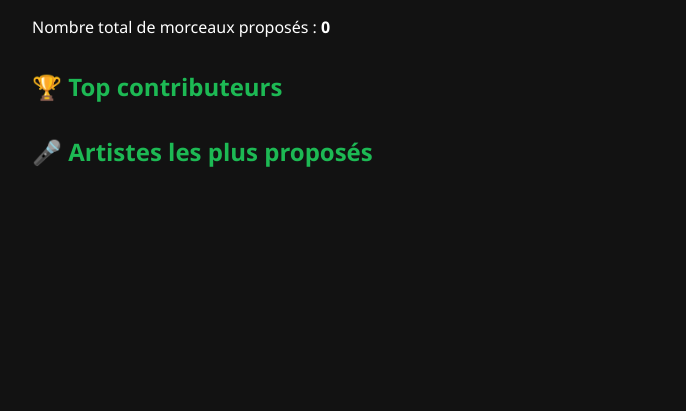
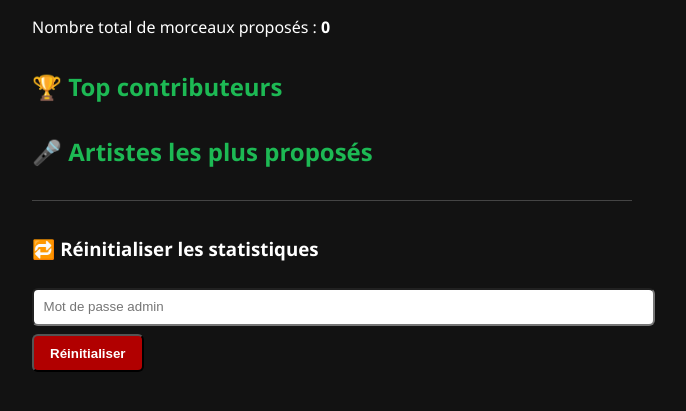
Before and after one commit to editionsnathan/spotify-playlist-dnc3, a Flask app: page /stats in a window 1280 px wide. Shown: the part 141-552 px from the top of the page, without its empty margins (308-994 px from the left). Run offline with Flask 3, Linux system fonts and the light colour scheme; the visitor is signed in with stand-in values (Sample User, id 1).

Commit message:
Update stats.html

```diff
--- a/templates/stats.html
+++ b/templates/stats.html
@@ -75,6 +75,29 @@
       border-radius: 8px;
       text-decoration: none;
     }
+
+    .reset-section {
+      margin-top: 2rem;
+      padding-top: 1rem;
+      border-top: 1px solid #444;
+    }
+
+    .reset-section input {
+      width: 100%;
+      padding: 0.6rem;
+      border-radius: 6px;
+      margin-top: 0.5rem;
+      margin-bottom: 0.5rem;
+    }
+
+    .reset-section button {
+      background-color: #b10000;
+      color: white;
+      padding: 0.6rem 1rem;
+      border-radius: 6px;
+      font-weight: bold;
+      cursor: pointer;
+    }
   </style>
 </head>
 <body>
@@ -102,7 +125,14 @@
       {% endfor %}
     </ul>
 
-    <!-- <a class="export-btn" href="/export">📥 Exporter en CSV</a> -->
+    <div class="reset-section">
+      <h3>🔁 Réinitialiser les statistiques</h3>
+      <form method="POST" action="/reset-stats">
+        <input type="password" name="confirm_password" placeholder="Mot de passe admin" required>
+        <button type="submit">Réinitialiser</button>
+      </form>
+    </div>
+
   </div>
 
 </body>
```
